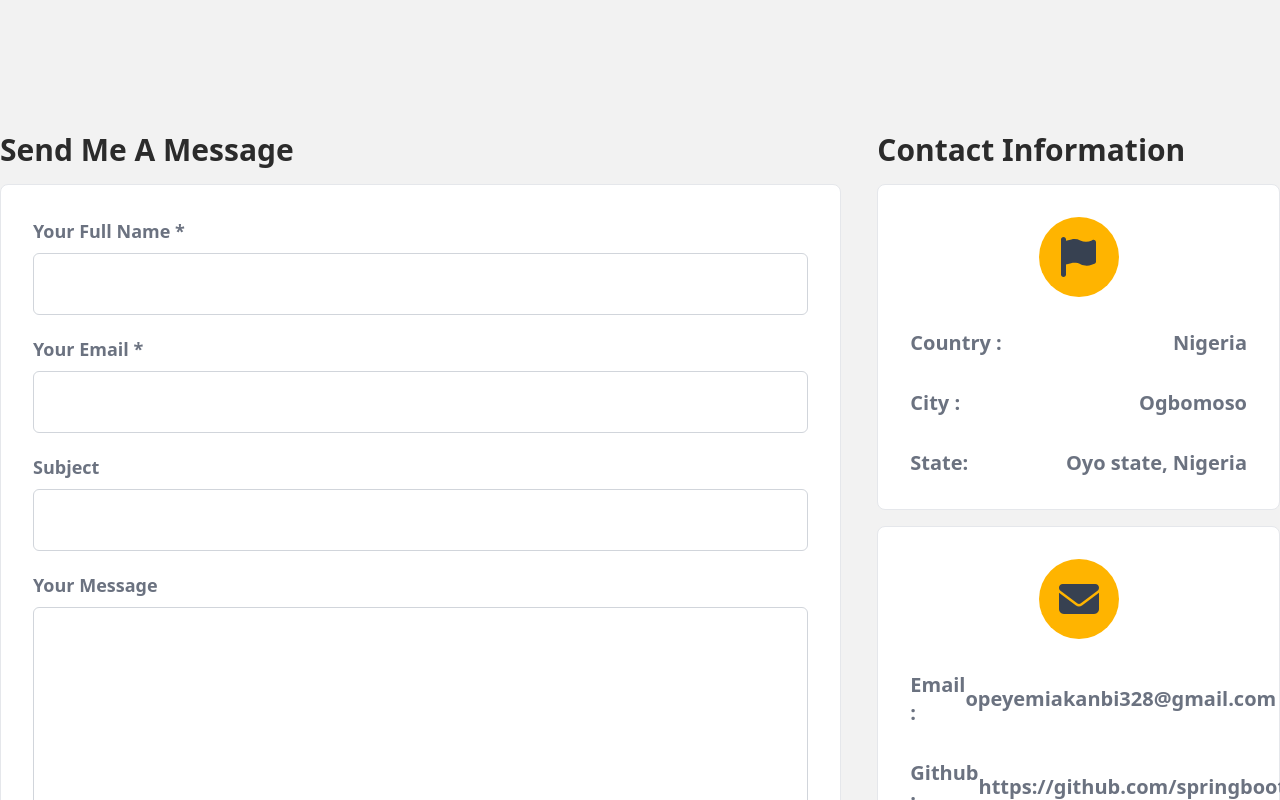
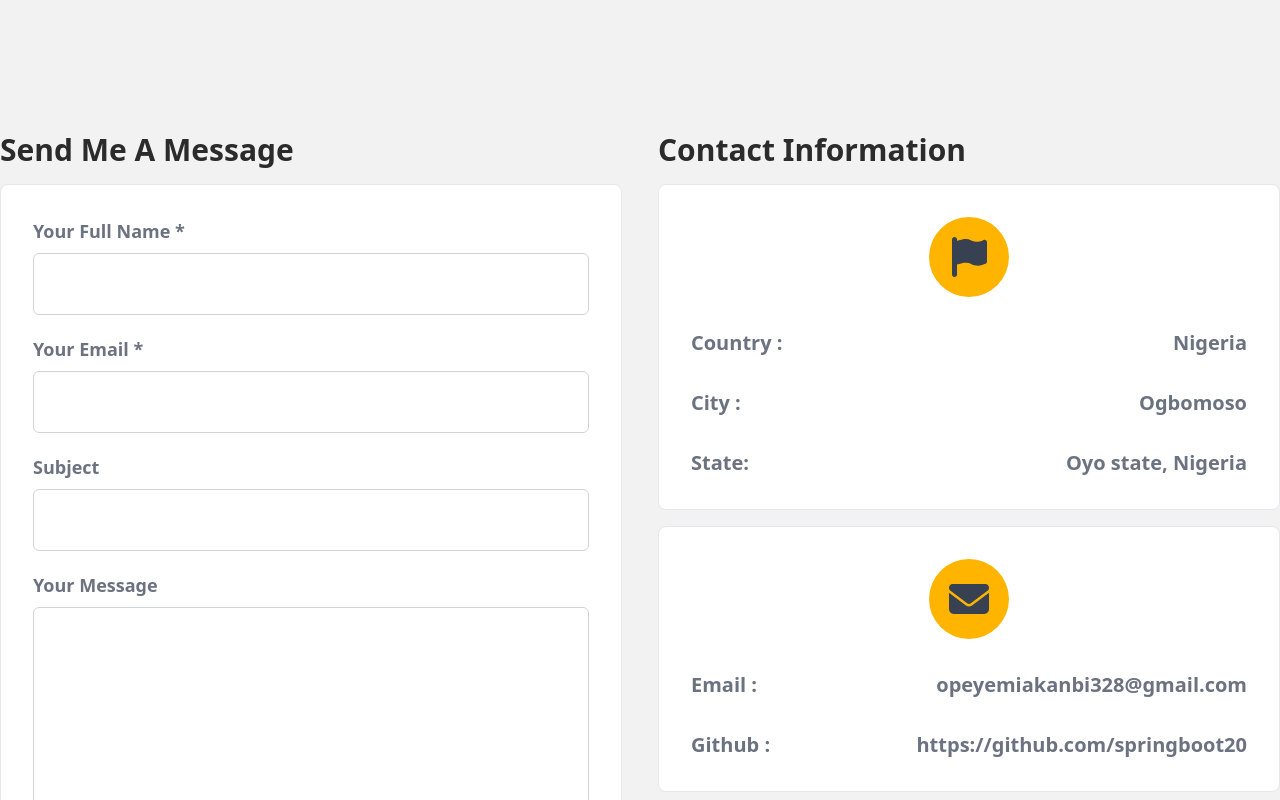
Before and after one commit to springboot20/my-portfolio, a React (Vite) app: page / in a window 1280 px wide. Shown: the part 3960-4760 px from the top of the page. Built offline with nearby package versions, Linux system fonts and the light colour scheme.

Commit message:
contact-section: contact information screen breakpoint changed

```diff
--- a/src/components/Contact.tsx
+++ b/src/components/Contact.tsx
@@ -4,9 +4,9 @@ import { FontAwesomeIcon } from '@fortawesome/react-fontawesome';
 export const Contact = () => {
   return (
     <section className='pt-20 pb-28 px-6 lg:px-0'>
-      <div className='mx-auto max-w-8xl grid grid-cols-1 md:grid-cols-3 gap-9'>
+      <div className='mx-auto max-w-8xl grid grid-cols-1 md:grid-cols-2 gap-9'>
         {/* contact form start */}
-        <div className='space-y-4 col-span-2'>
+        <div className='space-y-4 col-span-1'>
           <h1 className='text-port-black text-3xl font-bold capitalize'>Send me a Message</h1>
           <form action='' className='rounded-lg bg-white p-8 border space-y-5'>
             <div className='space-y-2'>
--- a/src/components/Portfolio.tsx
+++ b/src/components/Portfolio.tsx
@@ -18,14 +18,14 @@ export const Portfolio = () => {
           </p>
         </header>
 
-        <div className='grid sm:grid-cols-1 md:grid-cols-2 lg:grid-cols-3 gap-6 mt-8'>
+        <div className='grid grid-cols-1 sm:grid-cols-2 lg:grid-cols-3 gap-6 mt-8'>
           {projects.map((project) => {
             return (
               <div
-                className='group space-y-0  card overflow-hidden cursor-pointer relative p-0 h-[20rem] w-auto'
+                className='group space-y-0  card overflow-hidden relative p-0 h-[20rem] w-full'
                 key={project.url}>
                 <header>
-                  <img src={project.image} className='block absolute h-full' />
+                  <img src={project.image} className='block absolute h-full w-full' />
                 </header>
 
                 <div className='group-hover:opacity-100 group-hover:scale-100 origin-top transition-all flex items-center justify-center space-x-8 scale-0  text-white  opacity-0 absolute top-0 left-0 right-0 bg-black/50 z-10 h-full'>
```
Also changed, not shown: src/components/Footer.tsx (added).
